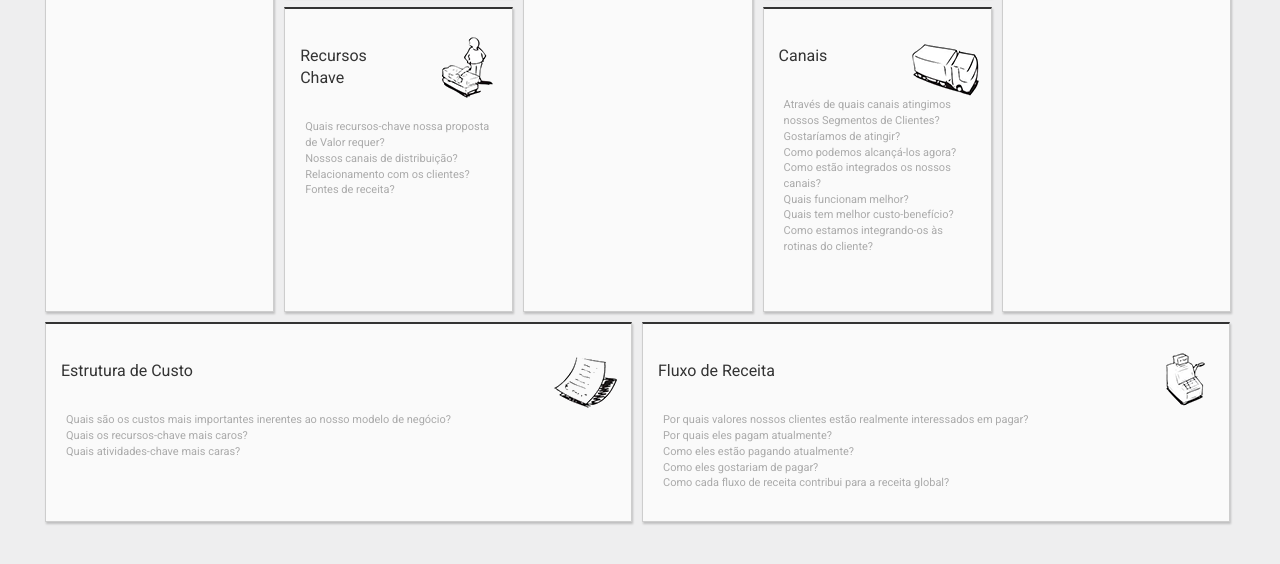
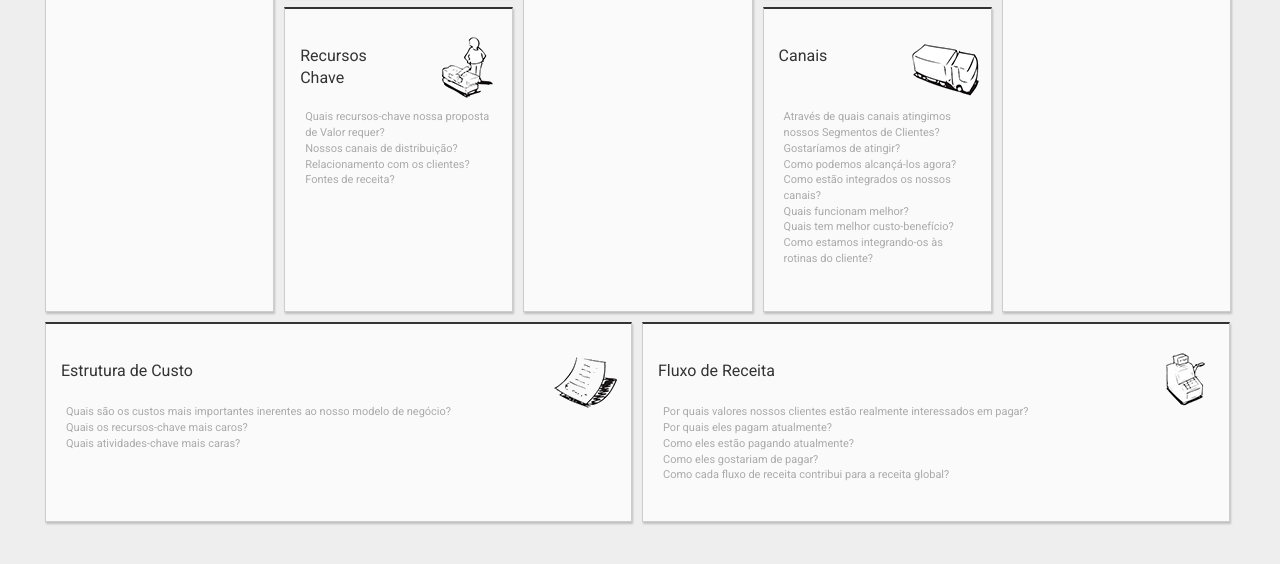
Before and after one commit to Jg-Nascimento/bmcanvas, a plain HTML site: page index.html in a window 1280 px wide. Shown: the part 503-1067 px from the top of the page. Drawn offline with Linux system fonts and the light colour scheme; grey boxes are pictures that could not be loaded.

Commit message:
Posicionamento instruições

```diff
--- a/assets/stylesheets/style.scss
+++ b/assets/stylesheets/style.scss
@@ -148,6 +148,15 @@ p.description-bl {
   font-size: 11px;
   padding: 20px;
   color: #aaa;
+  position: absolute;
+  top: 80px;
+}
+
+.estrutura-custo,
+.fluxo-receita {
+  p.description-bl {
+    top: 60px;
+  }
 }
 
 // FIM PARAGRAFOS E FONTES
```
Also changed, not shown: assets/stylesheets/style.css.
